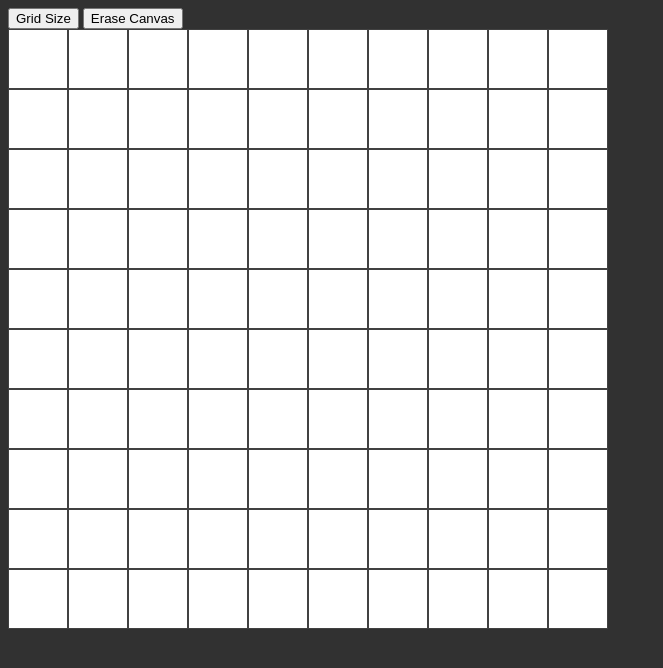
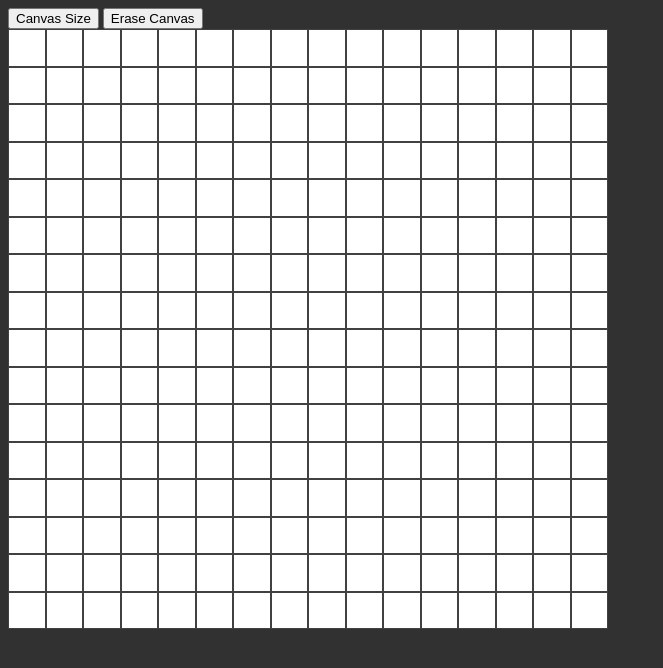
Before and after one commit to Zoldyako/etch-a-sketch, a plain HTML site: page index.html in a window 1280 px wide. Both pictures are taken after a click on the button "Erase Canvas". Shown: the whole page, without its empty margins (0-663 px from the left). Drawn offline with Linux system fonts and the light colour scheme.

Commit message:
Canvas size fully working

```diff
--- a/index.html
+++ b/index.html
@@ -8,7 +8,7 @@
     <title>Etch-a-Sketch</title>
 </head>
 <body>
-    <button id="grid-size">Grid Size</button>
+    <button id="canvas-size">Canvas Size</button>
     <button id="erase-canvas">Erase Canvas</button>
     <div id="container">
 
--- a/script.js
+++ b/script.js
@@ -1,4 +1,8 @@
 document.addEventListener('DOMContentLoaded', () => {
+
+    const container = document.getElementById('container')
+    const btn_canvas_size = document.getElementById('canvas-size')
+    const btn_erase = document.getElementById('erase-canvas')
 
     function generate_grid(res) {
 
@@ -23,6 +27,7 @@ document.addEventListener('DOMContentLoaded', () => {
                             break
                         case 1:
                             event.target.style.backgroundColor = 'white'
+                            break
                         case 2:
                             event.target.style.backgroundColor = 'white'
                             break
@@ -36,10 +41,15 @@ document.addEventListener('DOMContentLoaded', () => {
 
 
     function canvas_size() {
-        res = prompt("What canvas size do you want? Max of 100")
+        res = prompt("Max canvas size is 100")
 
         if (res > 100) {
             generate_grid(100)
+            return
+        }
+
+        else if (res < 0) {
+            generate_grid(2)
             return
         }
 
@@ -47,13 +57,24 @@ document.addEventListener('DOMContentLoaded', () => {
     }
 
 
-    const container = document.getElementById('container')
-    const btn_grid_size = document.getElementById('grid-size')
-    const btn_erase = document.getElementById('erase-canvas')
+    function reset_canvas() {
+        container.innerHTML = ''
+    }
 
-    btn_grid_size.addEventListener('mousedown', canvas_size)
-    btn_erase.addEventListener('click', () => { })
 
-    generate_grid(10)
+    btn_canvas_size.addEventListener('click', () => {
+        reset_canvas()
+        canvas_size()
+    })
+
+    btn_erase.addEventListener('click', () => {
+        cells = document.getElementsByClassName('cell')
+
+        for (i = 0; i < cells.length; i++) {
+            cells[i].style.backgroundColor = 'white'
+        }
+    })
+
+    generate_grid(16)
 
 });
```
